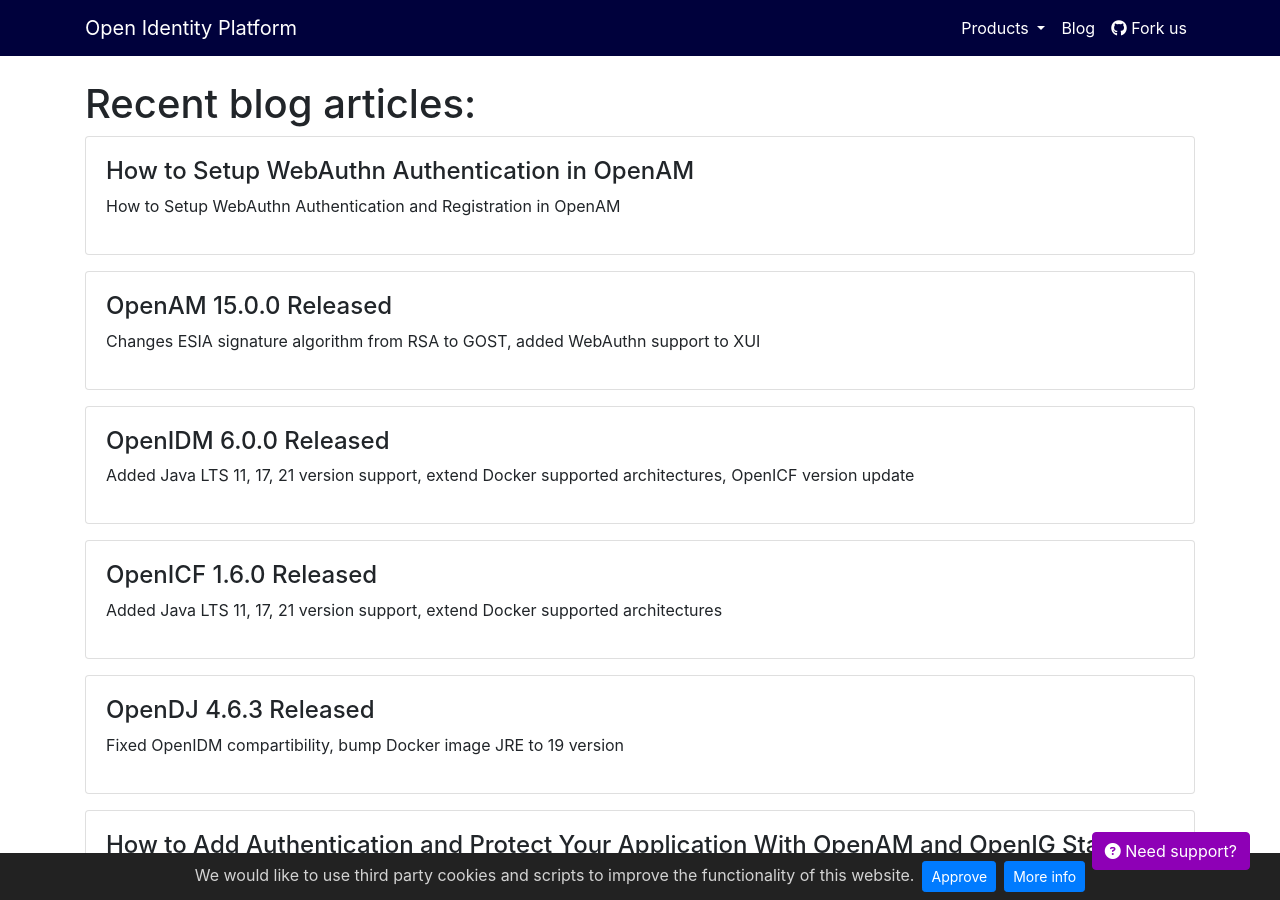
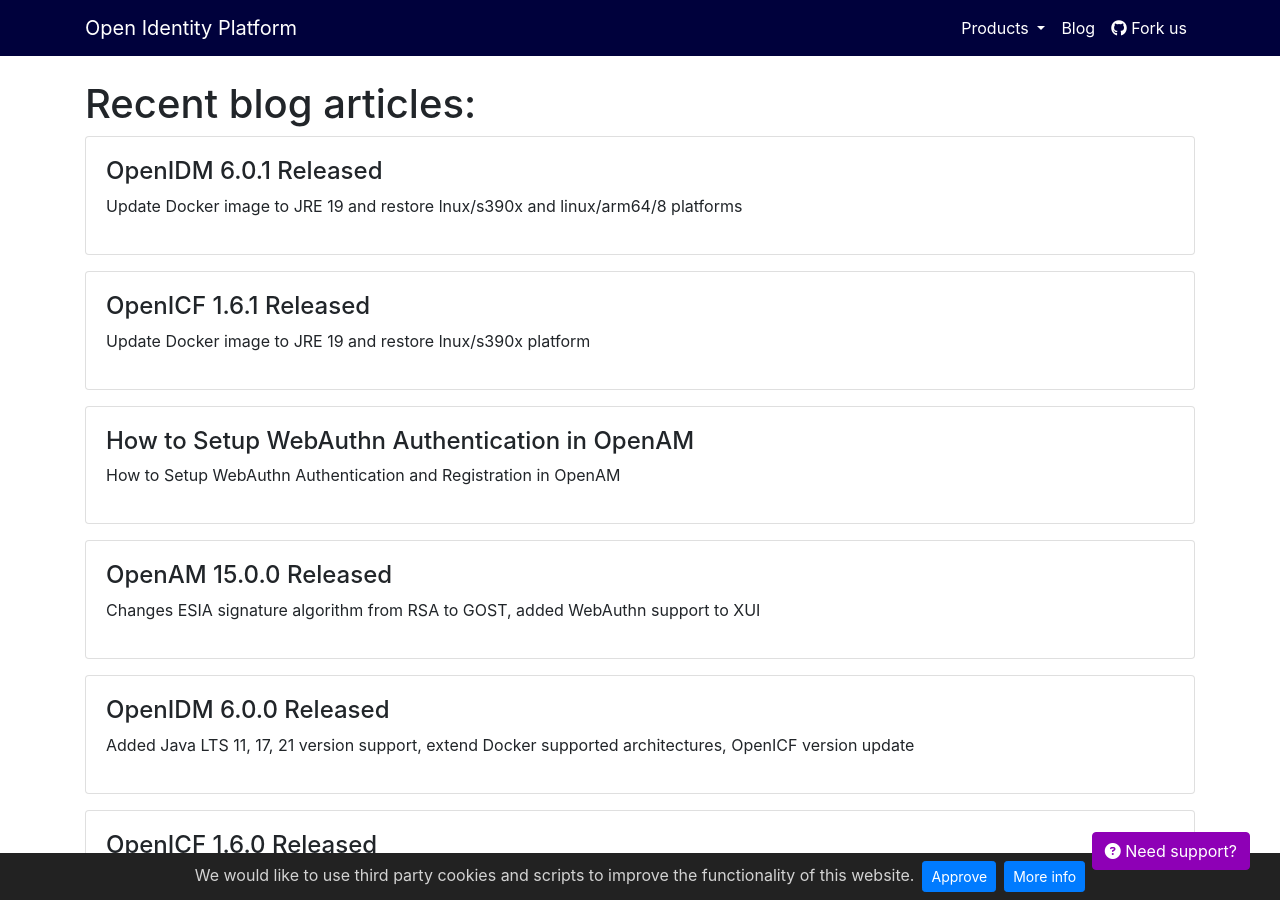
Before and after one commit to OpenIdentityPlatform/OpenIdentityPlatform.org, a Jekyll site: the page built from blog/index.html, in a window 1280 px wide and 900 px high. Built offline with Jekyll 4.4.1, drawn with Linux system fonts in a browser that asks for light colours; nearby versions of some CDN libraries.

Commit message:
OpenICF 1.6.1 Released,  OpenIDM 6.0.1 Released (#170)

```diff
--- a/_data/blogposts.yml
+++ b/_data/blogposts.yml
@@ -1,3 +1,11 @@
+-
+  title: 'OpenIDM 6.0.1 Released'
+  link: '/blog/openidm-6-0-1-released'
+  description: 'Update Docker image to JRE 19 and restore lnux/s390x and linux/arm64/8 platforms'
+-
+  title: 'OpenICF 1.6.1 Released'
+  link: '/blog/openicf-1-6-1-released'
+  description: 'Update Docker image to JRE 19 and restore lnux/s390x platform'
 -
   title: 'How to Setup WebAuthn Authentication in OpenAM'
   link: '/blog/How-to-Setup-WebAuthn-Authentication-in-OpenAM'
--- a/blog/openicf-1-6-0-released.md
+++ b/blog/openicf-1-6-0-released.md
@@ -1,8 +1,8 @@
 ---
 layout: home
 landing-title: "OpenICF 1.6.0 Released"
-landing-title2: "Open Identity Connector Framework (OpenICF) 1.5.2 Released"
-description: Open Identity Community just released OpenICF v1.5.2
+landing-title2: "Open Identity Connector Framework (OpenICF) 1.6.0 Released"
+description: Open Identity Community just released OpenICF v1.6.0
 keywords: 'OpenICF, OpenIDM, Identity Management, Open Identity Connector Framework, Open Identity Platform'
 imageurl: 'openicf-logo.png'
 share-buttons: true
--- /dev/null
+++ b/blog/openicf-1-6-1-released.md
@@ -0,0 +1,22 @@
+---
+layout: home
+landing-title: "OpenICF 1.6.1 Released"
+landing-title2: "Open Identity Connector Framework (OpenICF) 1.6.1 Released"
+description: Open Identity Community just released OpenICF v1.6.1
+keywords: 'OpenICF, Identity Management, Open Identity Connector Framework, Connector Framework, Docker'
+imageurl: 'openicf-logo.png'
+share-buttons: true
+
+---
+# OpenICF 1.6.1 Released
+[Download](https://github.com/OpenIdentityPlatform/OpenICF/releases/tag/1.6.1)
+## What's new
+* Update Docker image to JRE 19 and restore `lnux/s390x` platform
+
+
+[Full chageset](https://github.com/OpenIdentityPlatform/OpenICF/compare/1.6.0...1.6.1)
+
+
+## Thanks for the contibutions
+
+<i id="vharseko"><i>1. <a href="https://github.com/vharseko" target="_blank">Valery Kharseko</a></i>
--- /dev/null
+++ b/blog/openidm-6-0-1-released.md
@@ -0,0 +1,20 @@
+---
+layout: home
+landing-title: "OpenIDM 6.0.1 Released"
+landing-title2: "Open Identity Management (OpenIDM) 6.0.1 Released"
+description: Open Identity Community just released OpenIDM v6.0.1
+keywords: 'OpenIDM, Identity Management, Open Identity Platform, Docker'
+imageurl: 'openidm-logo.png'
+share-buttons: true
+---
+# OpenIDM 6.0.0 Released
+[Download](https://github.com/OpenIdentityPlatform/OpenIDM/releases/tag/6.0.1)
+## What's new
+* Update Docker image to JRE 19 and restore `lnux/s390x` and `linux/arm64/8` platforms
+
+[Full chageset](https://github.com/OpenIdentityPlatform/OpenIDM/compare/6.0.0...6.0.1)
+
+
+## Thanks for the contibutions
+
+<i id="vharseko"><i>1. <a href="https://github.com/vharseko" target="_blank">Valery Kharseko</a></i>
```
